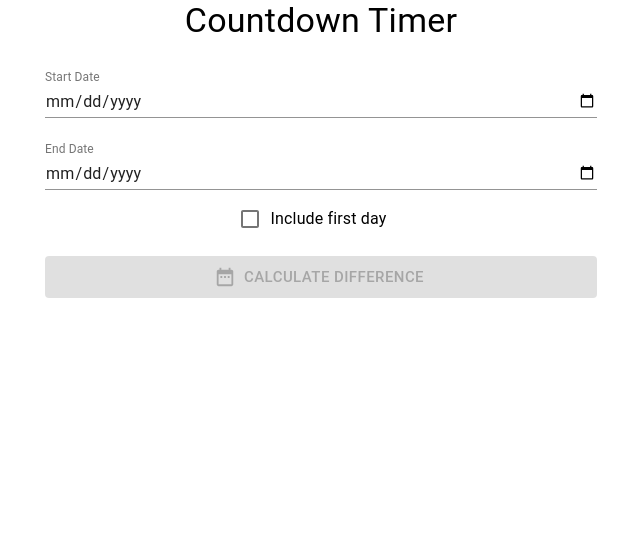
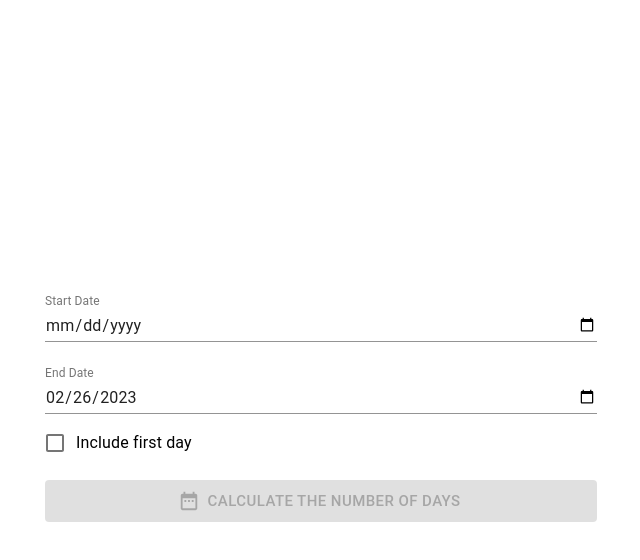
Before and after one commit to Linovation/CalculateDate, a React (Create React App) app: page / in a window 1280 px wide. Shown: the top 560 px of the page, without its empty margins (319-959 px from the left). Built offline with nearby package versions, Linux system fonts and the light colour scheme.

Commit message:
add weeks as well

```diff
--- a/package.json
+++ b/package.json
@@ -15,6 +15,7 @@
     "react": "^18.0.2",
     "react-dom": "^18.2.0",
     "react-scripts": "5.0.1",
+    "styled-components": "^5.3.6",
     "web-vitals": "^2.1.4"
   },
   "scripts": {
@@ -40,5 +41,8 @@
       "last 1 firefox version",
       "last 1 safari version"
     ]
+  },
+  "devDependencies": {
+    "react-datepicker": "^4.10.0"
   }
 }
--- a/src/App.js
+++ b/src/App.js
@@ -1,13 +1,32 @@
 import React from 'react';
-import './App.css';
-import CountdownTimer from './CountdownTimer';
+import styled, { ThemeProvider } from 'styled-components';
+import CountdownTimer from "./CountdownTimer";
+
+const theme = {
+    colors: {
+        primary: '#BEB8EB',
+        secondary: '#C5DCA0',
+        tertiary: '#8DB0A5',
+        text: '#292929',
+        background: '#F5F5F5',
+    },
+};
+
+const AppContainer = styled.div`
+  display: flex;
+  justify-content: center;
+  align-items: center;
+  height: 100vh;
+`;
 
 function App() {
-  return (
-      <div className="App">
-        <CountdownTimer />
-      </div>
-  );
+    return (
+        <ThemeProvider theme={theme}>
+            <AppContainer>
+                <CountdownTimer />
+            </AppContainer>
+        </ThemeProvider>
+    );
 }
 
 export default App;
--- a/src/CountdownTimer.js
+++ b/src/CountdownTimer.js
@@ -1,13 +1,14 @@
 import React, { useState } from 'react';
 import { Container, Typography, TextField, Checkbox, FormControlLabel, Button } from '@material-ui/core';
 import { DateRange as DateRangeIcon } from '@material-ui/icons';
-import { differenceInDays, parseISO } from 'date-fns';
+import { differenceInDays, differenceInWeeks, parseISO } from 'date-fns';
 
 function CountdownTimer() {
     const [startDate, setStartDate] = useState('');
-    const [endDate, setEndDate] = useState('');
+    const [endDate, setEndDate] = useState(new Date().toISOString().substr(0, 10));
     const [includeFirstDay, setIncludeFirstDay] = useState(false);
     const [result, setResult] = useState('');
+    const [days, setDays] = useState('');
 
     const handleStartDateChange = (event) => {
         setStartDate(event.target.value);
@@ -25,14 +26,15 @@ function CountdownTimer() {
         const start = parseISO(startDate);
         const end = parseISO(endDate);
         const days = differenceInDays(end, start) + (includeFirstDay ? 1 : 0);
-        setResult(`${days} day${days === 1 ? '' : 's'}`);
+        const weeks = Math.floor(days / 7);
+        const remainingDays = days % 7;
+        setDays(`${days} days`)
+        setResult(`${weeks} week${weeks === 1 ? '' : 's'} and ${remainingDays} day${remainingDays === 1 ? '' : 's'}`);
+
     };
 
     return (
         <Container maxWidth="sm">
-            <Typography variant="h4" component="h1" align="center" gutterBottom>
-                Countdown Timer
-            </Typography>
             <TextField
                 label="Start Date"
                 type="date"
@@ -69,11 +71,16 @@ function CountdownTimer() {
                 size="large"
                 style={{ marginTop: 16 }}
             >
-                Calculate difference
+                Calculate the number of days
             </Button>
             {result && (
                 <Typography variant="h5" component="h2" align="center" style={{ marginTop: 16 }}>
                     {result}
+                </Typography>
+            )}
+            {days && (
+                <Typography variant="h5" component="h2" align="center" style={{ marginTop: 16 }}>
+                    {days}
                 </Typography>
             )}
         </Container>
```
